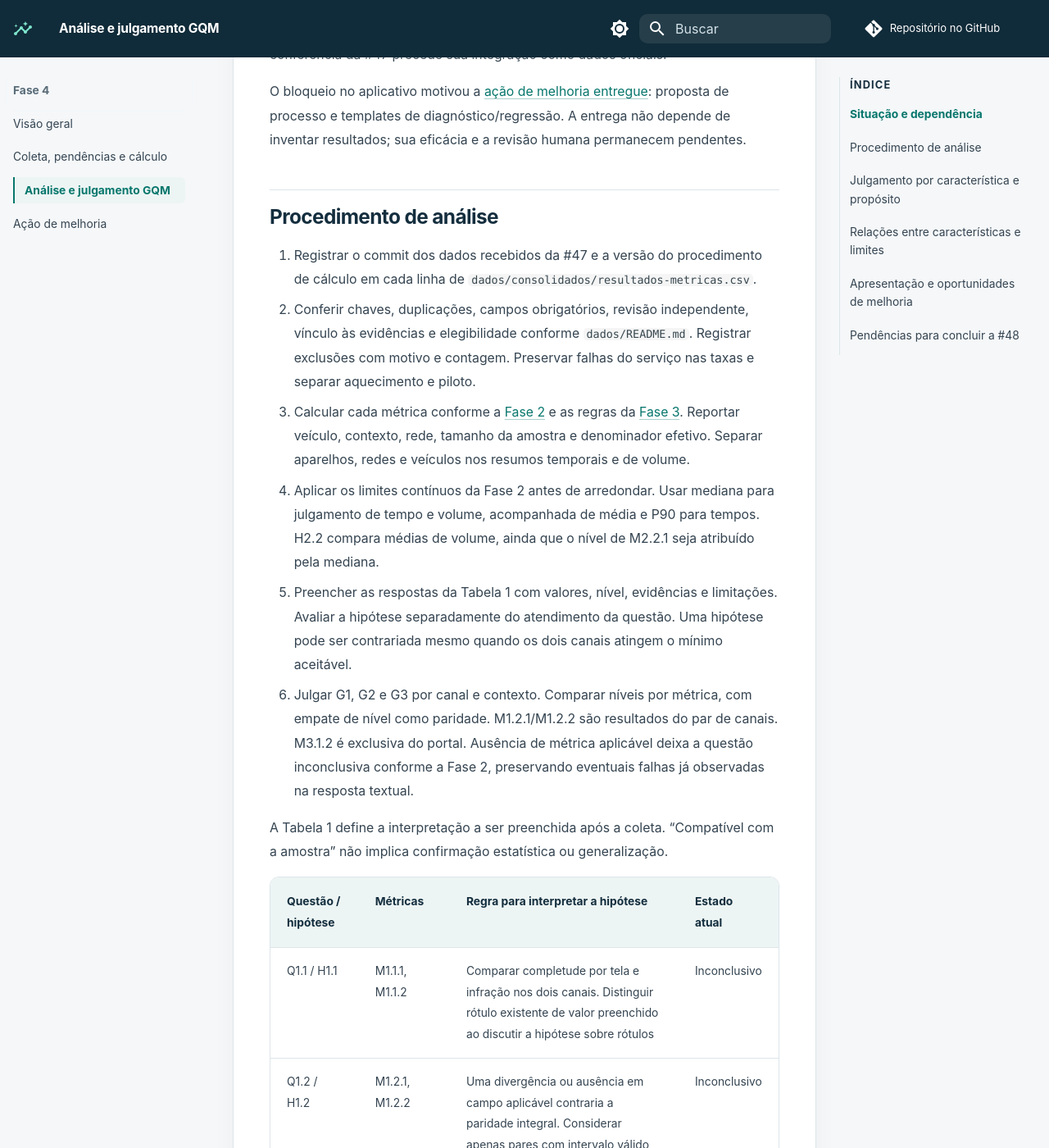
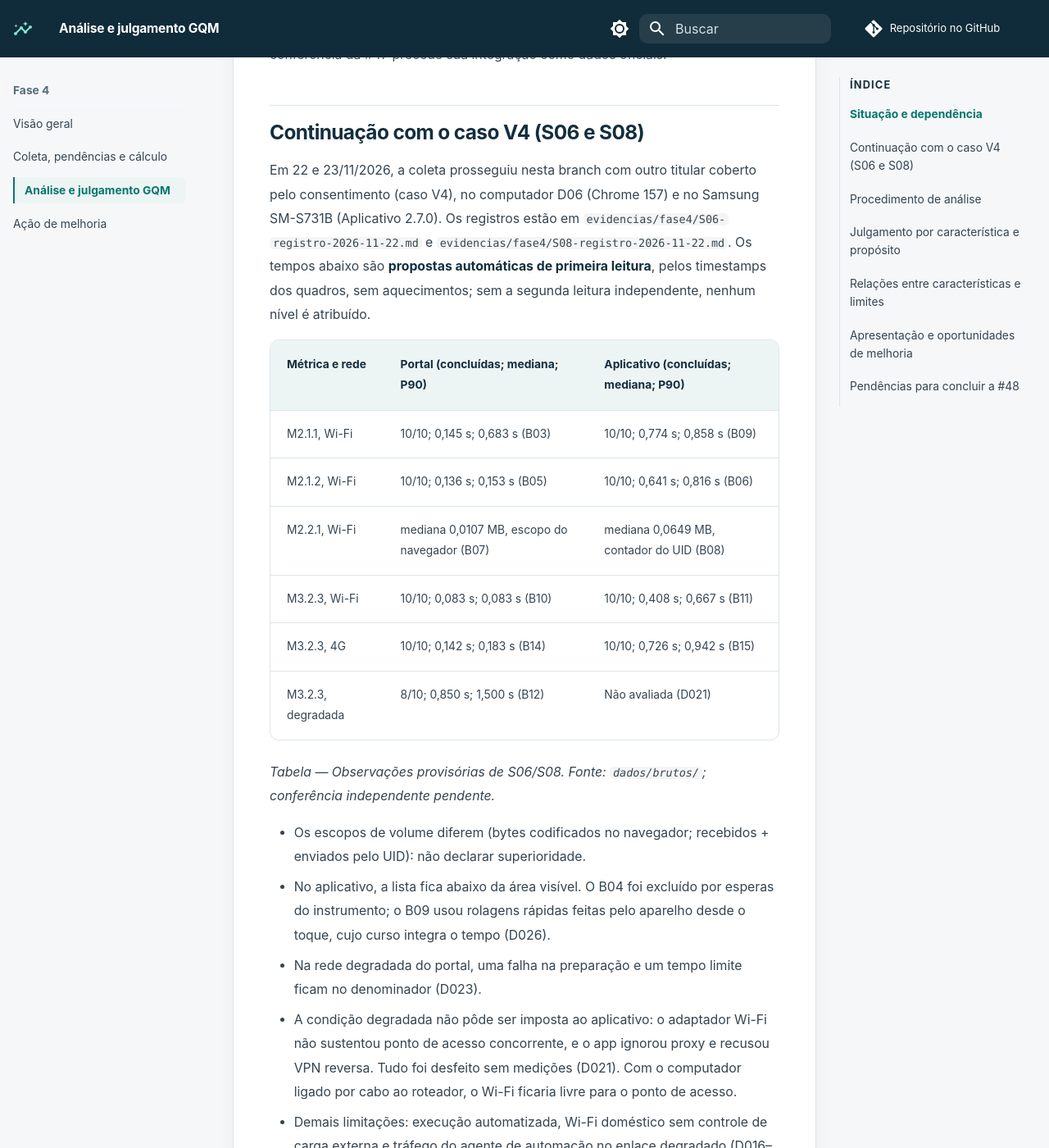
Before and after one commit to FCTE-Qualidade-de-Software-1/2026-2_T02_KATHERINE_JOHNSON, an MkDocs documentation site: the page built from docs/fase4-analise.md, in a window 1280 px wide and 1400 px high, scrolled down 1025 px. Shown: the whole window at 82% size. Built offline with MkDocs 1.6.1 and Material for MkDocs 9.7.7, drawn with Linux system fonts in a browser that asks for light colours; comment, search, counter and statistics services are not loaded; some of the changed text lies outside the part shown.

Commit message:
docs(fase4): atualiza artigo e páginas com a continuação V4
Resume S06/S08 no artigo e na análise como observações provisórias,
sem níveis, com limitações e o P7 degradado do aplicativo não avaliado
(D021). Artigo mantido em 15 páginas.

```diff
--- a/docs/fase4-analise.md
+++ b/docs/fase4-analise.md
@@ -1,6 +1,6 @@
 # Fase 4 — Análise e julgamento GQM
 
-Atualização documental em **22/11/2026**, referente à #48. Responsáveis pela análise: Pedro Henrique
+Atualização documental em **22–23/11/2026**, referente à #48. Responsáveis pela análise: Pedro Henrique
 e Philipe; revisor designado: Heitor. O roteiro abaixo permanece aplicável, mas seu estado agora
 distingue a `main` da coleta recente ainda não integrada.
 
@@ -26,6 +26,31 @@ sustenta nível definitivo, ranking geral ou causa técnica. Tempos dos scripts
 P6 não mede taxas por rede de P7. Os arquivos dessa branch não foram copiados sobre os instrumentos
 da `main`: a conferência da #47 precede sua integração como dados oficiais.
 
+## Continuação com o caso V4 (S06 e S08)
+
+Em 22 e 23/11/2026, a coleta prosseguiu nesta branch com outro titular coberto pelo consentimento
+(caso V4), no computador D06 (Chrome 157) e no Samsung SM-S731B (Aplicativo 2.7.0). Os registros
+estão em `evidencias/fase4/S06-registro-2026-11-22.md` e `evidencias/fase4/S08-registro-2026-11-22.md`.
+Os tempos abaixo são **propostas automáticas de primeira leitura**, pelos timestamps dos quadros,
+sem aquecimentos; sem a segunda leitura independente, nenhum nível é atribuído.
+
+| Métrica e rede | Portal (concluídas; mediana; P90) | Aplicativo (concluídas; mediana; P90) |
+|---|---|---|
+| M2.1.1, Wi-Fi | 10/10; 0,145 s; 0,683 s (B03) | 10/10; 0,774 s; 0,858 s (B09) |
+| M2.1.2, Wi-Fi | 10/10; 0,136 s; 0,153 s (B05) | 10/10; 0,641 s; 0,816 s (B06) |
+| M2.2.1, Wi-Fi | mediana 0,0107 MB, escopo do navegador (B07) | mediana 0,0649 MB, contador do UID (B08) |
+| M3.2.3, Wi-Fi | 10/10; 0,083 s; 0,083 s (B10) | 10/10; 0,408 s; 0,667 s (B11) |
+| M3.2.3, 4G | 10/10; 0,142 s; 0,183 s (B14) | 10/10; 0,726 s; 0,942 s (B15) |
+| M3.2.3, degradada | 8/10; 0,850 s; 1,500 s (B12) | Não avaliada (D021) |
+
+*Tabela — Observações provisórias de S06/S08. Fonte: `dados/brutos/`; conferência independente pendente.*
+
+- Os escopos de volume diferem (bytes codificados no navegador; recebidos + enviados pelo UID): não declarar superioridade.
+- No aplicativo, a lista fica abaixo da área visível. O B04 foi excluído por esperas do instrumento; o B09 usou rolagens rápidas feitas pelo aparelho desde o toque, cujo curso integra o tempo (D026).
+- Na rede degradada do portal, uma falha na preparação e um tempo limite ficam no denominador (D023).
+- A condição degradada não pôde ser imposta ao aplicativo: o adaptador Wi-Fi não sustentou ponto de acesso concorrente, e o app ignorou proxy e recusou VPN reversa. Tudo foi desfeito sem medições (D021). Com o computador ligado por cabo ao roteador, o Wi-Fi ficaria livre para o ponto de acesso.
+- Demais limitações: execução automatizada, Wi-Fi doméstico sem controle de carga externa e tráfego do agente de automação no enlace degradado (D016–D027).
+
 O bloqueio no aplicativo motivou a [ação de melhoria entregue](fase4-melhoria.md): proposta de
 processo e templates de diagnóstico/regressão. A entrega não depende de inventar resultados;
 sua eficácia e a revisão humana permanecem pendentes.
@@ -46,10 +71,10 @@ A Tabela 1 define a interpretação a ser preenchida após a coleta. “Compatí
 | Q1.1 / H1.1 | M1.1.1, M1.1.2 | Comparar completude por tela e infração nos dois canais. Distinguir rótulo existente de valor preenchido ao discutir a hipótese sobre rótulos | Inconclusivo |
 | Q1.2 / H1.2 | M1.2.1, M1.2.2 | Uma divergência ou ausência em campo aplicável contraria a paridade integral. Considerar apenas pares com intervalo válido | Inconclusivo |
 | Q1.3 / H1.3 | M1.3.1, M1.3.2 | Igualdade das contagens recorrentes de passos e transições sustenta paridade na amostra. Contagens diferentes a contrariam. Examinar o percurso para discutir redundância | Inconclusivo |
-| Q2.1 / H2.1 | M2.1.1, M2.1.2 | H2.1 compara a mediana da lista, no mesmo veículo/rede. Detalhes complementam Q2.1 e têm julgamento próprio | Inconclusivo |
-| Q2.2 / H2.2 | M2.2.1 | Comparar médias apenas com escopo dos instrumentos equivalente e contexto pareado. Sem equivalência, hipótese inconclusiva | Inconclusivo |
+| Q2.1 / H2.1 | M2.1.1, M2.1.2 | H2.1 compara a mediana da lista, no mesmo veículo/rede. Detalhes complementam Q2.1 e têm julgamento próprio | Inconclusivo; amostras V4 provisórias, segunda leitura pendente |
+| Q2.2 / H2.2 | M2.2.1 | Comparar médias apenas com escopo dos instrumentos equivalente e contexto pareado. Sem equivalência, hipótese inconclusiva | Inconclusivo; amostras V4 provisórias, segunda leitura pendente |
 | Q3.1 / H3.1 | M3.1.1, M3.1.2 | Verificar todos os contextos previstos. Taxa de 100% no subconjunto testado não confirma cobertura dos contextos ausentes | Inconclusivo |
-| Q3.2 / H3.2 | M3.2.1, M3.2.2, M3.2.3 | Verificar se a taxa degradada é menor que Wi-Fi e que 4G em pelo menos um canal. Discutir falhas e tempo junto das taxas | Inconclusivo |
+| Q3.2 / H3.2 | M3.2.1, M3.2.2, M3.2.3 | Verificar se a taxa degradada é menor que Wi-Fi e que 4G em pelo menos um canal. Discutir falhas e tempo junto das taxas | Inconclusivo; portal nas três redes e app em Wi-Fi/4G, provisórios; app degradado não avaliado |
 
 *Tabela 1 — Roteiro de resposta às questões e hipóteses. Fonte: especificação GQM da equipe.*
 
```
Also changed, not shown: docs/fase4-coleta.md (+1 -1 lines), 2 other files.
